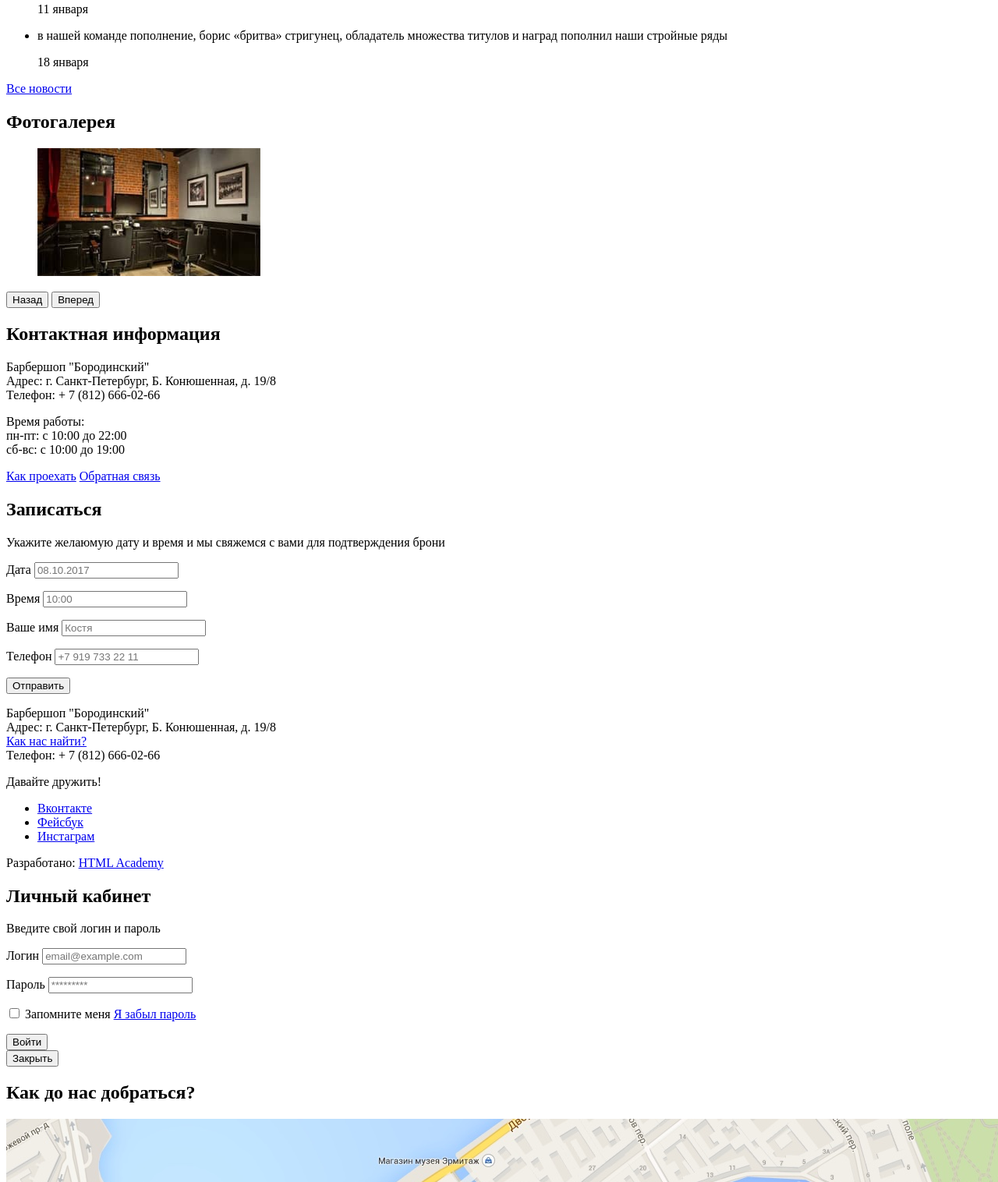
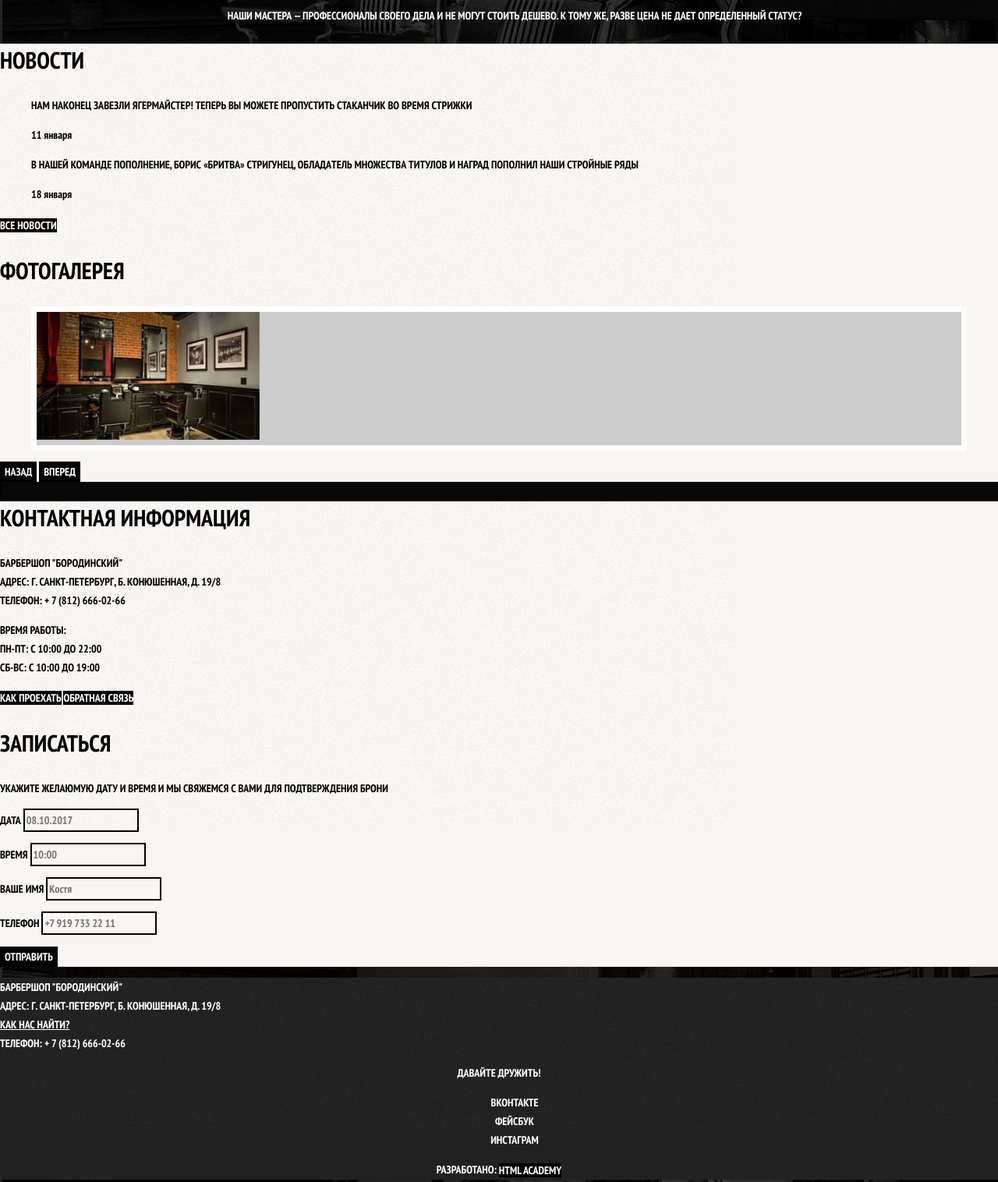
Before and after one commit to sarinrustam/41568-barbershop-26, a website: page index.html in a window 1280 px wide. Shown: the part 777-2293 px from the top of the page at 78% size. Drawn offline with nearby package versions, Linux system fonts and the light colour scheme.

Commit message:
Added all basic css styles

```diff
--- /dev/null
+++ b/css/style.css
@@ -0,0 +1,194 @@
+body {
+    margin: 0;
+    padding: 0;
+    font-family: "PT Sans Narrow", Arial, Helvetica, sans-serif;
+    font-size: 14px;
+    line-height: 24px;
+    font-weight: 700;
+    color: #ffffff;
+    text-transform: uppercase;
+    background-color: #000000;
+    background-image: url("../img/background.png");
+}
+
+a {
+    text-decoration: none;
+}
+
+.button {
+    font: inherit;
+    text-align: center;
+    vertical-align: middle;
+    color: #ffffff;
+    text-transform: uppercase;
+    background-color: #000000;
+    border: none;
+}
+
+.button:hover,
+.button:focus,
+.button:active {
+    background-color: #663d15;
+}
+
+.main-navigation {
+    font-size: 16px;
+    line-height: 20px;
+    color: #ffffff;
+}
+
+.site-navigation,
+.user-navigation {
+    list-style: none;
+}
+
+.site-navigation a,
+.user-navigation a {
+    color: #ffffff;
+}
+
+.site-navigation a:hover,
+.site-navigation a:focus,
+.user-navigation a:hover,
+.user-navigation a:focus {
+    background-color: #242424;
+}
+
+.features-list {
+    list-style: none;
+}
+
+.features-list h3 {
+    font-size: 30px;
+    line-height: 42px;
+    color: #f7f4f1;
+}
+
+.features-item {
+    text-align: center;
+}
+
+.index-colums {
+    color: #000000;
+    background-color: #f8f5f2;
+    background-image: url("../img/pattern-light.jpg");
+    background-position: 0 0;
+    background-repeat: no-repeat;
+}
+
+.index-colums h2 {
+    font-size: 30px;
+    line-height: 42px;
+}
+
+.news-list {
+    list-style: none;
+}
+
+.news-list time {
+    text-transform: none;
+}
+
+.gallery-content {
+    background-color: #cccccc;
+    border: 7px solid #ffffff;
+}
+
+.appointment-item input {
+    font: inherit;
+    text-align: left;
+    background-color: transparent;
+    border: 2px solid #000101;
+}
+
+.appointment-item input:focus,
+.appointment-item input:hover {
+    border: 2px solid #663D15;
+}
+
+
+/* Стили подвала */
+
+.main-footer {
+    color: #ffffff;
+    background-color: #212121;
+    background-image: url("../img/pattern-dark.jpg");
+    background-position: 0 0;
+    background-repeat: no-repeat;
+}
+
+.footer-contacts a {
+    color: #ffffff;
+    text-decoration: underline;
+}
+
+.footer-contacts a:hover,
+.footer-contacts a:focus {
+    text-decoration: none;
+}
+
+.footer-social {
+    text-align: center;
+}
+
+.footer-social ul {
+    list-style: none;
+}
+
+.social-button {
+    color: #ffffff;
+}
+
+.footer-copyrights {
+    text-align: center;
+}
+
+.footer-copyrights .button:hover,
+.footer-copyrights .button:focus {
+    color: #000000;
+    background-color: #ffffff;
+}
+
+
+/* Modal */
+
+.modal {
+    color: #000000;
+    background-color: #f8f3f0;
+    background-image: url("../img/pattern-light.jpg");
+    background-position: 0 0;
+    background-repeat: repeat;
+}
+
+.modal h2 {
+    font-size: 30px;
+    line-height: 42px;
+}
+
+.login-form input[type="text"],
+.login-form input[type="password"] {
+    font: inherit;
+    color: #000000;
+    text-transform: uppercase;
+    background-color: #f9f6f3;
+    border: 2px solid #000000;
+}
+
+.login-form input:focus {
+    border-color: #663D15;
+}
+
+.login-checkbox:hover,
+.login-checkbox:focus {
+    color: #663D15;
+}
+
+.restore {
+    color: #000000;
+    text-decoration: underline;
+}
+
+.restore:hover,
+.restore:focus {
+    text-decoration: none;
+}
--- a/index.html
+++ b/index.html
@@ -4,15 +4,18 @@
 <head>
     <meta charset="utf-8">
     <title>Барбершоп "Бородинский"</title>
+    <link href="https://fonts.googleapis.com/css?family=PT+Sans+Narrow:400,700&display=swap&subset=cyrillic" rel="stylesheet">
+    <link href="node_modules/normalize.css/normalize.css" rel="stylesheet">
+    <link href="css/style.css" rel="stylesheet">
 </head>
 
 <body>
-    <header>
-        <nav>
+    <header class="main-header">
+        <nav class="main-navigation">
             <a>
                 <img src="img/logo.svg" width="371" height="153" alt="Лого барбершопа Бородинский">
             </a>
-            <ul>
+            <ul class="site-navigation">
                 <li><a href="info.html">Информация</a></li>
                 <li><a href="news.html">Новости</a></li>
                 <li><a href="price.html">Прайс-лист</a></li>
@@ -20,7 +23,7 @@
                 <li><a href="contacts.html">Контакты</a></li>
             </ul>
             <img src="img/login.svg" width="14" height="14" alt="Иконка входа">
-            <ul>
+            <ul class="user-navigation">
                 <li><a href="login.html">Вход</a></li>
             </ul>
         </nav>
@@ -32,28 +35,28 @@
 
         <section>
             <h2 class="visually-hidden">Преимущества</h2>
-            <ul>
-                <li>
+            <ul class="features-list">
+                <li class="features-item">
                     <h3>Быстро</h3>
                     <p>
                         мы делаем свою работу быстро! два часа пролетят незаметно и вы — счастливый обладатель стильной стрижки-минутки!</p>
                 </li>
-                <li>
+                <li class="features-item">
                     <h3>Круто</h3>
                     <p>
                         забудьте, как вы стриглись раньше.мы сделаем из вас звезду футбола или кино!во всяком случае внешне.</p>
                 </li>
-                <li>
+                <li class="features-item">
                     <h3>Дорого</h3>
                     <p>наши мастера — профессионалы своего дела и не могут стоить дешево. к тому же, разве цена не дает определенный статус?</p>
                 </li>
             </ul>
         </section>
-
-        <section>
+        <div class="index-colums">
+            <section class="news">
                 <h2>Новости</h2>
-            <ul>
-                <li>
+                <ul class="news-list">
+                    <li class="news-item">
                         <p>нам наконец завезли ягермайстер! теперь вы можете пропустить стаканчик во время стрижки</p>
                         <time datetime="2019-01-11">11 января</time>
                     </li>
@@ -63,101 +66,104 @@
                     </li>
 
                 </ul>
-            <a href="news.html">Все новости</a>
+                <a class="button" href="news.html">Все новости</a>
             </section>
 
-        <section>
+            <section class="gallery">
                 <h2>Фотогалерея</h2>
-            <figure>
+                <figure class="gallery-content">
                     <a href="#"><img src="img/gallery.jpg" width="286" height="164" alt="Интерьер"></a>
                 </figure>
-            <button type="button">Назад</button>
-            <button type="button">Вперед</button>
+                <button class="button gallery-button gallery-button-back" type="button">Назад</button>
+                <button class="button gallery-button gallery-button-next" type="button">Вперед</button>
             </section>
+        </div>
 
-        <section>
+        <div class="index-colums">
+            <section class="contacts">
                 <h2>Контактная информация</h2>
                 <p>Барбершоп "Бородинский" <br> Адрес: г. Санкт-Петербург, Б. Конюшенная, д. 19/8<br> Телефон: + 7 (812) 666-02-66
                 </p>
                 <p>
                     Время работы: <br> пн-пт: с 10:00 до 22:00<br> сб-вс: с 10:00 до 19:00
                 </p>
-            <a href="map.html">Как проехать</a>
-            <a href="contacts.html">Обратная связь</a>
+                <a class="button" href="map.html">Как проехать</a>
+                <a class="button" href="contacts.html">Обратная связь</a>
             </section>
 
-        <section>
+            <section class="appointment">
                 <h2>Записаться</h2>
-            <p>
+                <p class="appointment-info">
                     Укажите желаюмую дату и время и мы свяжемся с вами для подтверждения брони
                 </p>
                 <!-- Здесь будет форма -->
-            <form action="https://echo.htmlacademy.ru" method="POST">
-                <p>
+                <form class="appointment-form" action="https://echo.htmlacademy.ru" method="POST">
+                    <p class="appointment-item">
                         <label for="apointment-date">Дата</label>
                         <input id="apointment-date" type="text" name="date" value="" placeholder="08.10.2017">
                     </p>
-                <p>
+                    <p class="appointment-item">
                         <label for="apointment-time">Время</label>
                         <input id="apointment-time" type="text" name="time" value="" placeholder="10:00">
                     </p>
-                <p>
+                    <p class="appointment-item">
                         <label for="apointment-name">Ваше имя</label>
                         <input id="apointment-name" type="text" name="name" value="" placeholder="Костя">
                     </p>
-                <p>
+                    <p class="appointment-item">
                         <label for="apointment-phone">Телефон</label>
                         <input id="apointment-phone" type="text" name="tel" value="" placeholder="+7 919 733 22 11">
                     </p>
-                <button type="submit">Отправить</button>
+                    <button class="button" type="submit">Отправить</button>
                 </form>
             </section>
+        </div>
     </main>
 
-    <footer>
-        <p>
+    <footer class="main-footer">
+        <p class="footer-contacts">
             Барбершоп "Бородинский" <br> Адрес: г. Санкт-Петербург, Б. Конюшенная, д. 19/8<br>
             <a href="map.html">Как нас найти?</a> <br> Телефон: + 7 (812) 666-02-66
         </p>
 
-        <div>
+        <div class="footer-social">
             <p>Давайте дружить!</p>
             <ul>
-                <li><a href="#">Вконтакте</a></li>
-                <li><a href="#">Фейсбук</a></li>
-                <li><a href="#">Инстаграм</a></li>
+                <li><a class="social-button" href="#">Вконтакте</a></li>
+                <li><a class="social-button" href="#">Фейсбук</a></li>
+                <li><a class="social-button" href="#">Инстаграм</a></li>
             </ul>
         </div>
-        <p>
+        <p class="footer-copyrights">
             Разработано:
-            <a href="https://htmlacademy.ru">HTML Academy</a>
+            <a class="button" href="https://htmlacademy.ru">HTML Academy</a>
         </p>
     </footer>
 
-    <section class="visually hidden">
+    <section class="modal modal-login">
         <h2 class="visually-hidden">Личный кабинет</h2>
         <p>Введите свой логин и пароль</p>
-        <!-- Здесь будет форма -->
-        <form action="https://echo.htmlacademy.ru" method="POST">
+
+        <form class="login-form" action="https://echo.htmlacademy.ru" method="POST">
             <p>
-                <label for="user-login">Логин</label>
-                <input id="user-login" type="text" name="login" placeholder="email@example.com">
+                <label class="visually-hidden" for="user-login">Логин</label>
+                <input class="login-icon-user" id="user-login" type="text" name="login" placeholder="email@example.com">
             </p>
             <p>
-                <label for="user-password">Пароль</label>
-                <input id="user-password" type="password" name="password" placeholder="*********">
+                <label class="visually-hidden" for="user-password">Пароль</label>
+                <input class="login-icon-password" id="user-password" type="password" name="password" placeholder="*********">
             </p>
-            <p>
-                <input id="user-password-info" type="checkbox" name="remember">
-                <label for="user-password-info">Запомните меня</label>
-                <a href="#">Я забыл пароль</a>
+            <p class="login-password-info">
+                <input class="visually-hidden" id="user-password-info" type="checkbox" name="remember">
+                <label class="login-checkbox" for="user-password-info"> Запомните меня</label>
+                <a class="restore" href="#">Я забыл пароль</a>
             </p>
-            <button type="submit">Войти</button>
+            <button class="button" type="submit">Войти</button>
         </form>
         <button type="button">Закрыть</button>
     </section>
 
-    <section class="visually-hidden">
+    <section class="modal">
         <h2 class="visually-hidden">Как до нас добраться?</h2>
         <p>
             <img src="img/map.jpg" width="1739" height="784" alt="Офис компании по адресу: ул. Большая Конюшенная 19/8, Санкт-Петербург">
```
Also changed, not shown: img/background.png (added), img/pattern-dark.jpg (added), img/pattern-light.jpg (added). Lines whose indentation alone changed are shown as unchanged.
